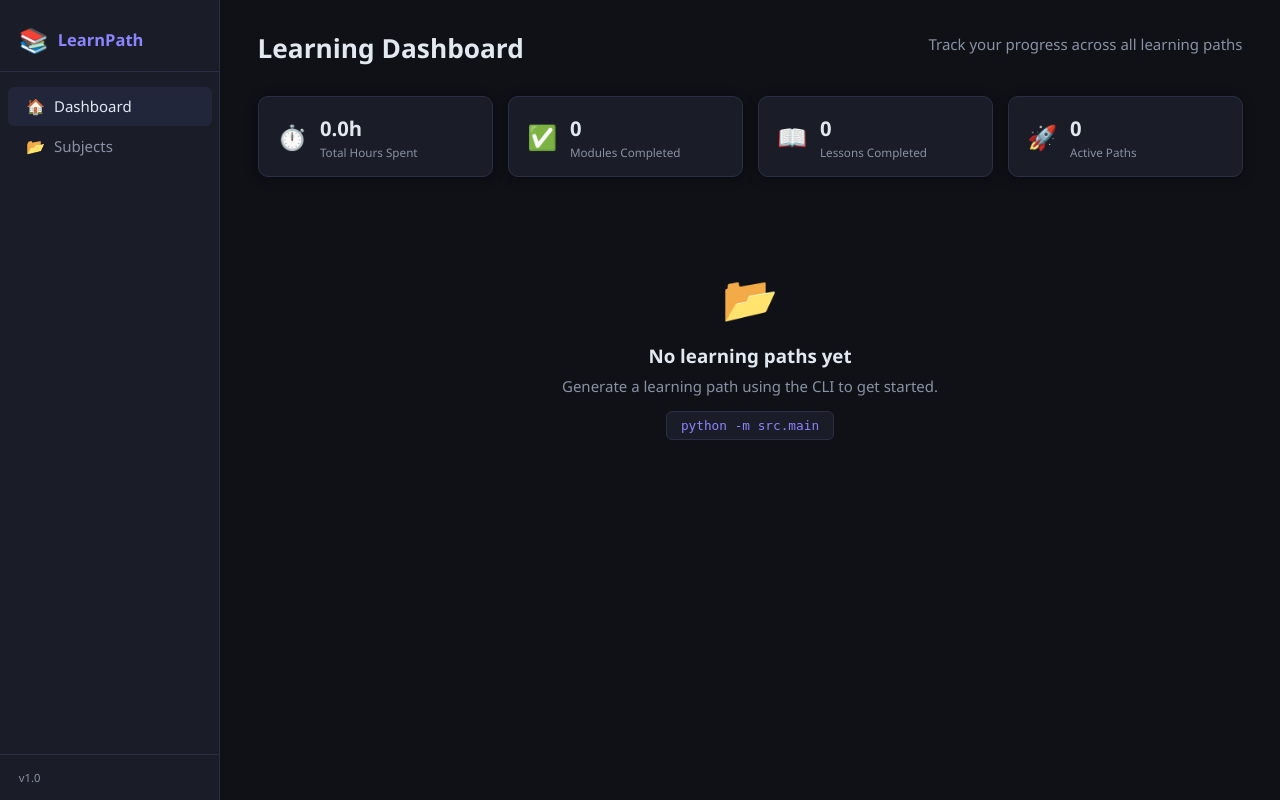
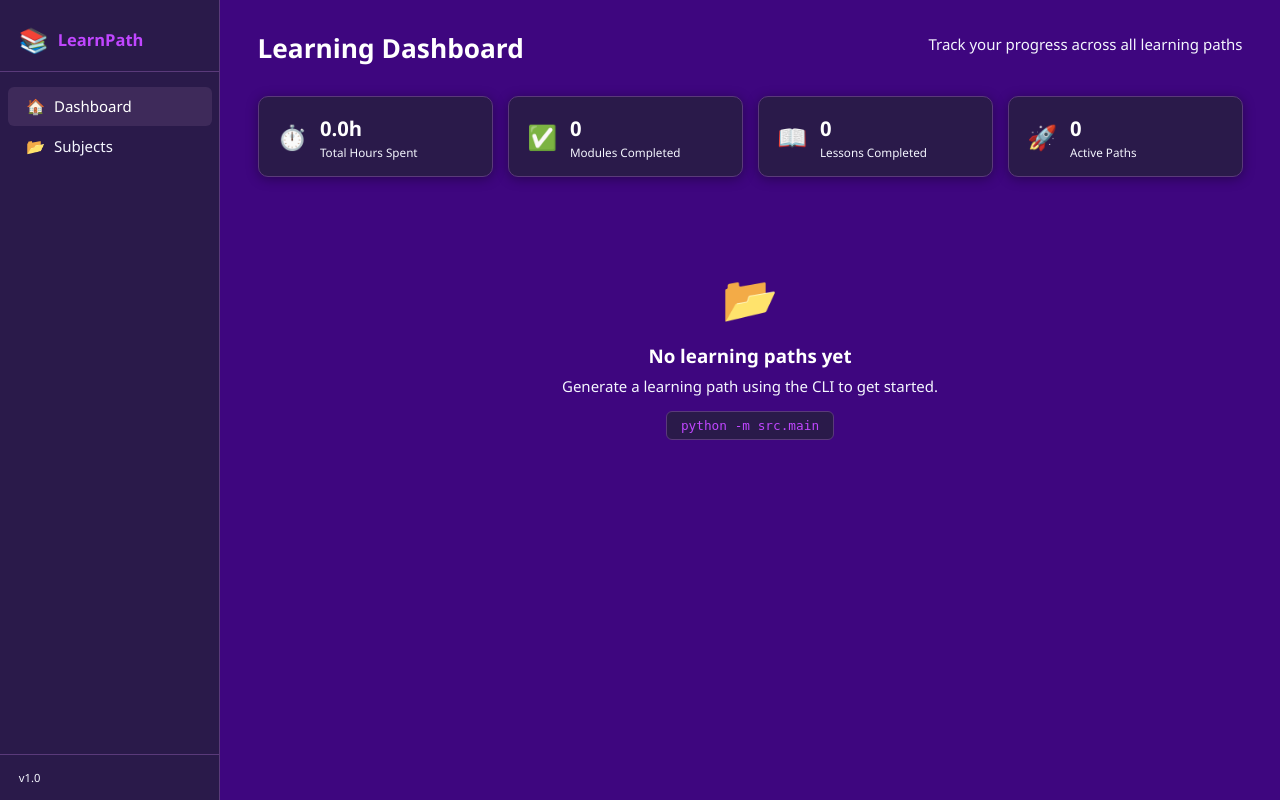
Before and after one commit to andylancasternable/learn-path-generator, a Flask app: page / in a window 1280 px wide. Run offline with Flask 3, Linux system fonts and the light colour scheme.

Commit message:
Update CSS to LancasterLearns brand colors and rename dashboard
Agent-Logs-Url: https://github.com/andylancasternable/learn-path-generator/sessions/c4c9bf23-bdeb-458e-9ec5-5e4001b00f49

Co-authored-by: andylancasternable <161495258+andylancasternable@users.noreply.github.com>

```diff
--- a/static/css/style.css
+++ b/static/css/style.css
@@ -1,23 +1,23 @@
 /* =========================================================
-   LearnPath Dashboard – style.css
+   LancasterLearns Dashboard – style.css
    ========================================================= */
 
 /* --- Reset & base ---------------------------------------- */
 *, *::before, *::after { box-sizing: border-box; margin: 0; padding: 0; }
 
 :root {
-  --bg:           #0f1117;
-  --bg-card:      #1a1d27;
-  --bg-card-alt:  #22263a;
-  --border:       #2a2f45;
-  --text:         #e2e8f0;
-  --text-muted:   #8892a4;
-  --accent:       #6c63ff;
-  --accent-light: #8b85ff;
-  --accent-green: #38d9a9;
-  --accent-yellow:#f6c90e;
-  --accent-red:   #ff6b6b;
-  --accent-blue:  #4db8ff;
+  --bg:           #3E067F;
+  --bg-card:      #2a1a4a;
+  --bg-card-alt:  #3e2a5a;
+  --border:       #5a3a7a;
+  --text:         #FFFFFF;
+  --text-muted:   #F4F6FE;
+  --accent:       #6B0BEA;
+  --accent-light: #C046FF;
+  --accent-green: #3BDBC6;
+  --accent-yellow:#C046FF;
+  --accent-red:   #C046FF;
+  --accent-blue:  #2BCFF3;
   --sidebar-w:    220px;
   --radius:       10px;
   --shadow:       0 2px 12px rgba(0,0,0,.35);
```
